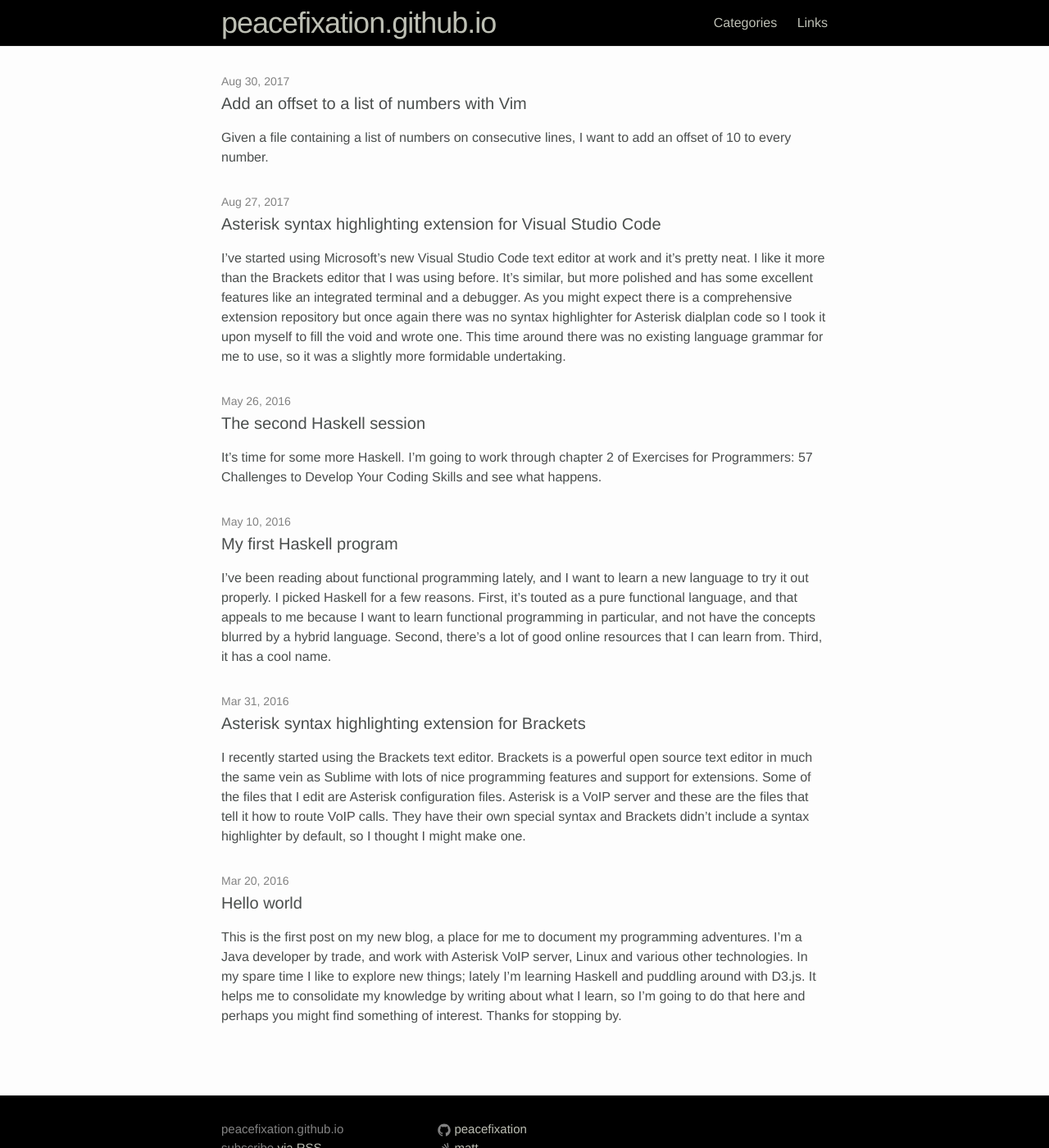
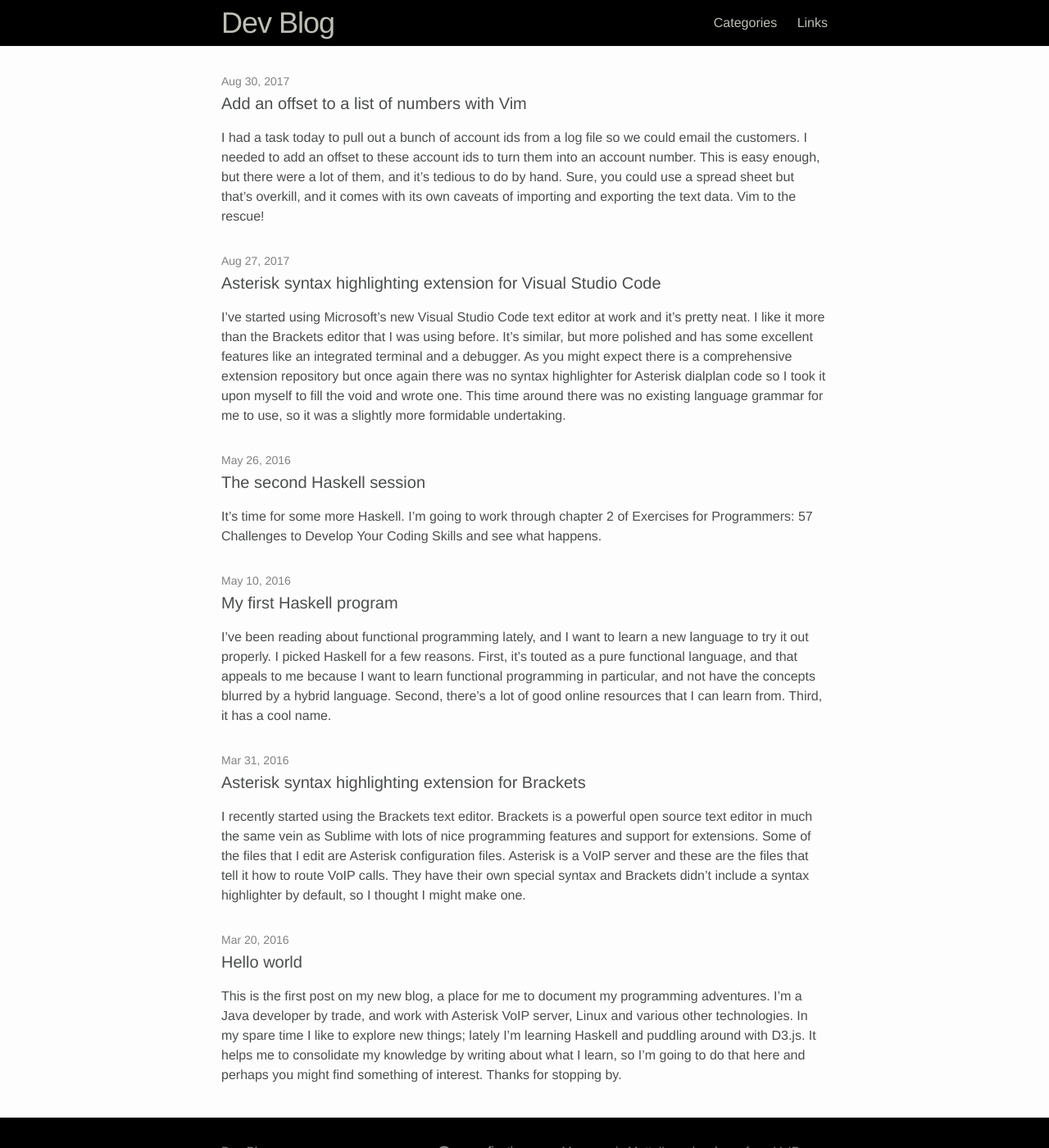
Before and after one commit to peacefixation/peacefixation.github.io, a Jekyll site: the page built from index.html, in a window 1280 px wide and 1400 px high. Shown: the whole window at 82% size. Built offline with Jekyll 4.4.1, drawn with Linux system fonts in a browser that asks for light colours; some of the changed text lies outside the part shown.

Commit message:
New article - Add an offset in Vim.

```diff
--- a/_config.yml
+++ b/_config.yml
@@ -6,8 +6,10 @@
 # 'jekyll serve'. If you change this file, please restart the server process.
 
 # Site settings
+title: "Dev Blog"
 email:
 description: > # this means to ignore newlines until "baseurl:"
+    My name is Matt, I'm a developer for a VoIP provider and work with Java and Linux mostly. Outside of work I like mountains, bicycles and groovy tunes.
 baseurl: "" # the subpath of your site, e.g. /blog
 url: "http://peacefixation.github.io" # the base hostname & protocol for your site
 twitter_username:
--- a/_posts/2017-08-30-vim-add-offset-macro.md
+++ b/_posts/2017-08-30-vim-add-offset-macro.md
@@ -5,6 +5,7 @@
 categories: development
 ---
 
+I had a task today to pull out a bunch of account ids from a log file so we could email the customers. I needed to add an offset to these account ids to turn them into an account number. This is easy enough, but there were a lot of them, and it’s tedious to do by hand. Sure, you could use a spread sheet but that’s overkill, and it comes with its own caveats of importing and exporting the text data. Vim to the rescue!
 
 Given a file containing a list of numbers on consecutive lines, I want to add an offset of 10 to every number.
 
```
